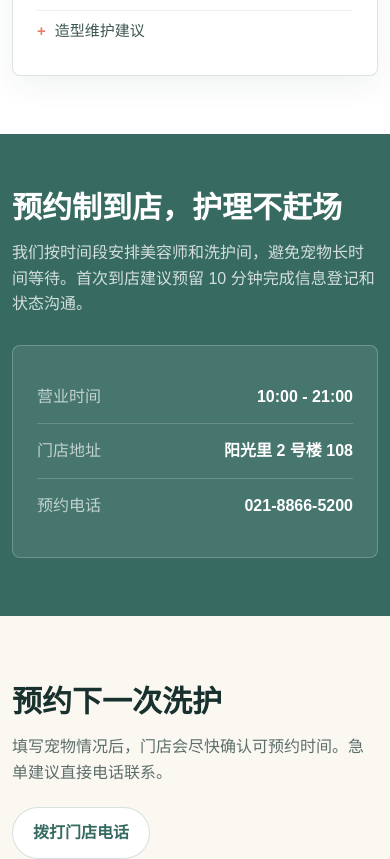
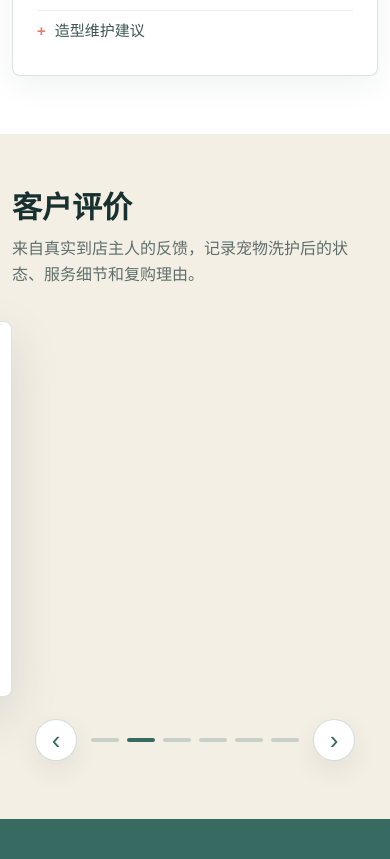
Before and after one commit to SDM-Sketch/pet, a Next.js app: page / in a window 390 px wide. Shown: the part 4560-5419 px from the top of the page. Built offline with nearby package versions, Linux system fonts and the light colour scheme.

Commit message:
Add testimonials carousel

```diff
--- a/app/globals.css
+++ b/app/globals.css
@@ -499,6 +499,164 @@ section {
   font-weight: 900;
 }
 
+.testimonials {
+  background: #f4efe5;
+  overflow: hidden;
+}
+
+.testimonial-carousel {
+  display: grid;
+  grid-template-columns: minmax(0, 1fr) 240px;
+  gap: 18px;
+  align-items: stretch;
+}
+
+.testimonial-track {
+  display: flex;
+  min-width: 0;
+  border: 1px solid var(--line);
+  border-radius: 8px;
+  overflow: hidden;
+  background: #fff;
+  box-shadow: var(--shadow);
+  transition: transform 560ms ease;
+}
+
+.testimonial-slide {
+  min-width: 100%;
+  padding: 26px;
+}
+
+.testimonial-card {
+  min-height: 280px;
+  display: flex;
+  flex-direction: column;
+  justify-content: space-between;
+}
+
+.testimonial-card p {
+  margin: 28px 0;
+  color: #334e49;
+  font-size: clamp(18px, 2.4vw, 25px);
+  line-height: 1.55;
+}
+
+.review-meta,
+.reviewer,
+.testimonial-controls {
+  display: flex;
+  align-items: center;
+  justify-content: space-between;
+  gap: 14px;
+}
+
+.review-meta span {
+  border-radius: 999px;
+  background: rgba(119, 169, 154, 0.16);
+  color: var(--deep-sage);
+  padding: 6px 12px;
+  font-size: 13px;
+  font-weight: 850;
+}
+
+.review-meta strong {
+  color: var(--gold);
+  font-size: 20px;
+}
+
+.reviewer {
+  border-top: 1px solid rgba(24, 49, 47, 0.09);
+  padding-top: 18px;
+}
+
+.reviewer span {
+  font-weight: 850;
+}
+
+.reviewer small,
+.preview-card small {
+  color: var(--muted);
+  font-size: 13px;
+}
+
+.testimonial-controls {
+  grid-column: 1 / -1;
+  justify-content: center;
+  margin-top: 4px;
+}
+
+.review-button {
+  width: 42px;
+  height: 42px;
+  border: 1px solid rgba(55, 107, 97, 0.22);
+  border-radius: 50%;
+  display: grid;
+  place-items: center;
+  background: #fff;
+  color: var(--deep-sage);
+  font-size: 26px;
+  line-height: 1;
+  cursor: pointer;
+  box-shadow: 0 10px 26px rgba(24, 49, 47, 0.08);
+}
+
+.review-dots {
+  display: flex;
+  justify-content: center;
+  gap: 8px;
+}
+
+.review-dot {
+  width: 28px;
+  height: 4px;
+  border: 0;
+  border-radius: 999px;
+  background: rgba(55, 107, 97, 0.24);
+  padding: 0;
+  cursor: pointer;
+}
+
+.review-dot.is-active {
+  background: var(--deep-sage);
+}
+
+.testimonial-preview {
+  display: grid;
+  gap: 12px;
+}
+
+.preview-card {
+  border: 1px solid var(--line);
+  border-radius: 8px;
+  display: grid;
+  gap: 4px;
+  background: rgba(255, 255, 255, 0.72);
+  padding: 18px;
+  box-shadow: 0 10px 28px rgba(24, 49, 47, 0.06);
+  animation: review-slide-in 560ms ease both;
+}
+
+.preview-card strong {
+  color: var(--gold);
+  font-size: 20px;
+}
+
+.preview-card span {
+  font-weight: 850;
+}
+
+@keyframes review-slide-in {
+  from {
+    opacity: 0;
+    transform: translateX(22px);
+  }
+
+  to {
+    opacity: 1;
+    transform: translateX(0);
+  }
+}
+
 .visit {
   background: var(--deep-sage);
   color: #fff;
@@ -660,9 +818,14 @@ footer {
   .service-grid,
   .timeline,
   .price-grid,
+  .testimonial-carousel,
   .visit-layout,
   .booking-box {
     grid-template-columns: 1fr 1fr;
+  }
+
+  .testimonial-controls {
+    grid-column: 1 / -1;
   }
 
   .visit-layout,
@@ -731,10 +894,23 @@ footer {
   .service-grid,
   .timeline,
   .price-grid,
+  .testimonial-carousel,
   .visit-layout,
   .booking-box,
   form {
     grid-template-columns: 1fr;
+  }
+
+  .testimonial-preview {
+    display: none;
+  }
+
+  .testimonial-slide {
+    padding: 22px;
+  }
+
+  .testimonial-card {
+    min-height: 330px;
   }
 
   .section-inner {
--- a/app/page.jsx
+++ b/app/page.jsx
@@ -91,9 +91,56 @@ const gallerySlides = [
   }
 ];
 
+const testimonials = [
+  {
+    name: "林女士",
+    pet: "比熊 · 奶油",
+    rating: "5.0",
+    text: "第一次带奶油来洗护，美容师会先检查皮肤和耳朵，过程也一直告诉我进度。回家后毛很蓬松，香味不冲，狗狗状态也很放松。",
+    tag: "基础洗护"
+  },
+  {
+    name: "周先生",
+    pet: "布偶猫 · 芝麻",
+    rating: "5.0",
+    text: "我家猫很怕吹风，这次分段护理做得很细，等候区能看到大概进度。接回来的时候脚底毛、指甲和耳朵都处理得很干净。",
+    tag: "猫咪专护"
+  },
+  {
+    name: "陈女士",
+    pet: "泰迪 · 豆豆",
+    rating: "4.9",
+    text: "圆脸修得很自然，没有剪得死板。店员还提醒了眼周护理和梳毛频率，后续自己在家打理轻松很多。",
+    tag: "美容造型"
+  },
+  {
+    name: "许先生",
+    pet: "柴犬 · 阿柴",
+    rating: "5.0",
+    text: "换毛季浮毛特别多，做完以后明显清爽。店里不会一味加项目，会先说明毛量、皮肤情况和实际需要，这点很安心。",
+    tag: "皮毛养护"
+  },
+  {
+    name: "王女士",
+    pet: "柯基 · 土豆",
+    rating: "4.9",
+    text: "预约制很省时间，到店不用长等。土豆洗完脚垫和肚皮都很干净，照片反馈也很及时，整体感觉专业又温柔。",
+    tag: "精致洗护"
+  },
+  {
+    name: "赵女士",
+    pet: "银渐层 · 小满",
+    rating: "5.0",
+    text: "之前在别处洗澡会应激，这次美容师一直轻声安抚，还建议我避开高峰时段。小满回家没有躲起来，体验比预期好很多。",
+    tag: "低刺激护理"
+  }
+];
+
 export default function HomePage() {
   const [activeSlide, setActiveSlide] = useState(0);
+  const [activeTestimonial, setActiveTestimonial] = useState(0);
   const totalSlides = gallerySlides.length;
+  const totalTestimonials = testimonials.length;
 
   useEffect(() => {
     const timer = window.setInterval(() => {
@@ -102,6 +149,14 @@ export default function HomePage() {
 
     return () => window.clearInterval(timer);
   }, [totalSlides]);
+
+  useEffect(() => {
+    const timer = window.setInterval(() => {
+      setActiveTestimonial((current) => (current + 1) % totalTestimonials);
+    }, 4300);
+
+    return () => window.clearInterval(timer);
+  }, [totalTestimonials]);
 
   const visitInfo = useMemo(
     () => [
@@ -125,6 +180,7 @@ export default function HomePage() {
             <a href="#services">洗护项目</a>
             <a href="#process">服务流程</a>
             <a href="#pricing">套餐价格</a>
+            <a href="#testimonials">客户评价</a>
             <a href="#visit">到店信息</a>
           </div>
           <a className="nav-cta" href="#booking">预约护理</a>
@@ -270,6 +326,80 @@ export default function HomePage() {
           </div>
         </section>
 
+        <section className="testimonials" id="testimonials" aria-labelledby="testimonials-title">
+          <div className="section-inner">
+            <div className="section-head">
+              <h2 id="testimonials-title">客户评价</h2>
+              <p>来自真实到店主人的反馈，记录宠物洗护后的状态、服务细节和复购理由。</p>
+            </div>
+            <div className="testimonial-carousel" aria-label="客户评价轮播">
+              <div
+                className="testimonial-track"
+                style={{ transform: `translateX(-${activeTestimonial * 100}%)` }}
+              >
+                {testimonials.map((item) => (
+                  <article className="testimonial-slide" key={`${item.name}-${item.pet}`}>
+                    <div className="testimonial-card">
+                      <div className="review-meta">
+                        <span>{item.tag}</span>
+                        <strong>{item.rating}</strong>
+                      </div>
+                      <p>“{item.text}”</p>
+                      <div className="reviewer">
+                        <span>{item.name}</span>
+                        <small>{item.pet}</small>
+                      </div>
+                    </div>
+                  </article>
+                ))}
+              </div>
+              <div className="testimonial-controls">
+                <button
+                  className="review-button"
+                  type="button"
+                  aria-label="上一条评价"
+                  onClick={() => setActiveTestimonial((activeTestimonial - 1 + totalTestimonials) % totalTestimonials)}
+                >
+                  ‹
+                </button>
+                <div className="review-dots" aria-label="评价分页">
+                  {testimonials.map((item, index) => (
+                    <button
+                      className={`review-dot${activeTestimonial === index ? " is-active" : ""}`}
+                      type="button"
+                      aria-label={`查看第 ${index + 1} 条客户评价`}
+                      aria-current={activeTestimonial === index ? "true" : "false"}
+                      key={`${item.name}-${item.tag}`}
+                      onClick={() => setActiveTestimonial(index)}
+                    />
+                  ))}
+                </div>
+                <button
+                  className="review-button"
+                  type="button"
+                  aria-label="下一条评价"
+                  onClick={() => setActiveTestimonial((activeTestimonial + 1) % totalTestimonials)}
+                >
+                  ›
+                </button>
+              </div>
+              <div className="testimonial-preview" aria-hidden="true">
+                {testimonials.slice(0, 3).map((item, index) => {
+                  const previewIndex = (activeTestimonial + index + 1) % totalTestimonials;
+                  const preview = testimonials[previewIndex];
+                  return (
+                    <div className="preview-card" key={`${preview.name}-${preview.pet}`}>
+                      <strong>{preview.rating}</strong>
+                      <span>{preview.name}</span>
+                      <small>{preview.pet}</small>
+                    </div>
+                  );
+                })}
+              </div>
+            </div>
+          </div>
+        </section>
+
         <section className="visit" id="visit">
           <div className="section-inner visit-layout">
             <div>
@@ -286,6 +416,19 @@ export default function HomePage() {
                 </div>
               ))}
             </aside>
+            <div className="store-map" aria-label="???????">
+              <div className="map-canvas">
+                <span className="map-road main" />
+                <span className="map-road cross" />
+                <span className="map-road side-a" />
+                <span className="map-road side-b" />
+                <span className="map-block block-a" />
+                <span className="map-block block-b" />
+                <span className="map-block block-c" />
+                <span className="map-block block-d" />
+                <span className="map-pin" aria-hidden="true"><span>M</span></span>
+              </div>
+            </div>
           </div>
         </section>
 
```
